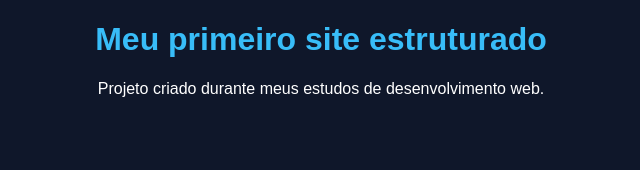
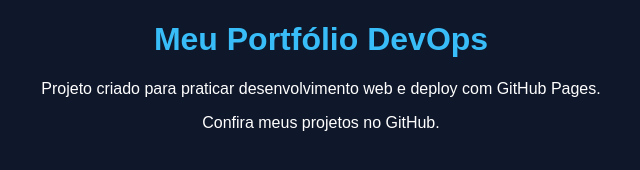
Before and after one commit to SantRhay/site-exemplo-dev, a plain HTML site: page index.html in a window 1280 px wide. Shown: the whole page, without its empty margins (319-959 px from the left). Drawn offline with Linux system fonts and the light colour scheme.

Commit message:
Update index.html for DevOps portfolio

```diff
--- a/index.html
+++ b/index.html
@@ -1,16 +1,21 @@
 <!DOCTYPE html>
 <html lang="pt-br">
+
 <head>
-    <meta charset="UTF-8">
-    <title>Meu Site Dev</title>
-    <link rel="stylesheet" href="css/style.css">
+<meta charset="UTF-8">
+<title>Portfólio DevOps</title>
+
+<link rel="stylesheet" href="css/style.css">
+
 </head>
 
 <body>
 
-<h1>Meu primeiro site estruturado</h1>
+<h1>Meu Portfólio DevOps</h1>
 
-<p>Projeto criado durante meus estudos de desenvolvimento web.</p>
+<p>Projeto criado para praticar desenvolvimento web e deploy com GitHub Pages.</p>
+
+<p>Confira meus projetos no GitHub.</p>
 
 </body>
 
```
